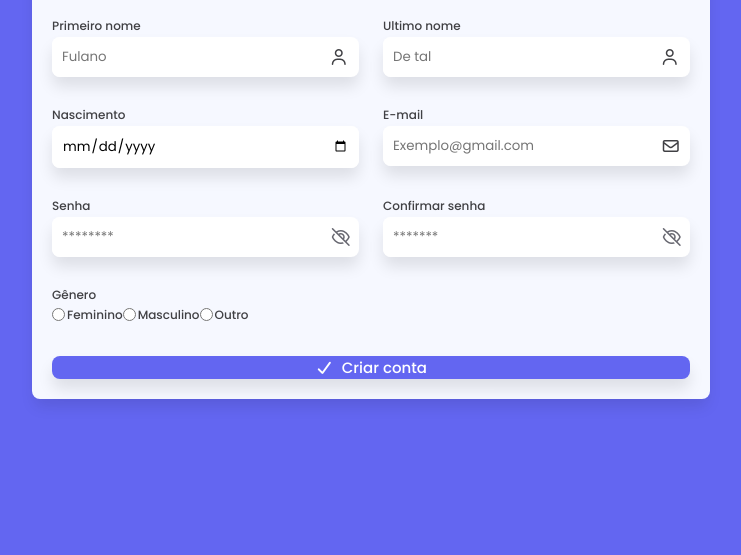
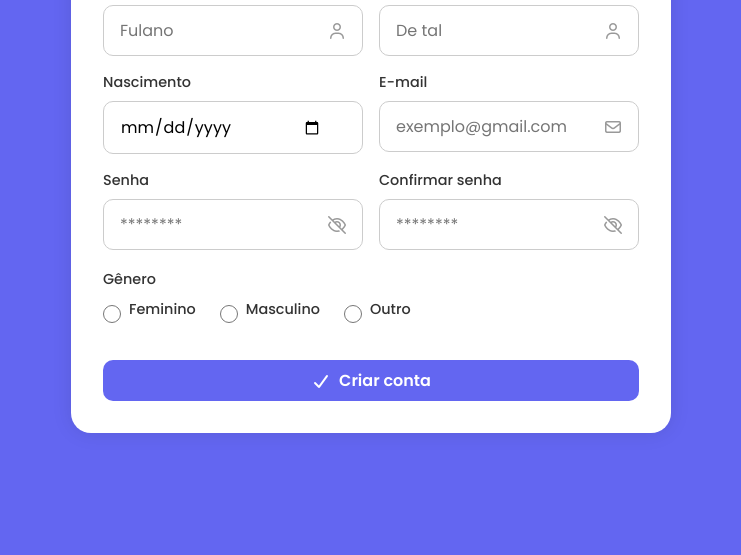
Before and after one commit to Gabriel-Devweb/Formulario-de-cadastro, a plain HTML site: page index.html in a window 1280 px wide. Shown: the part 245-800 px from the top of the page, without its empty margins (269-1010 px from the left). Drawn offline with Linux system fonts and the light colour scheme.

Commit message:
Commit 8 front end

```diff
--- a/index.html
+++ b/index.html
@@ -1,95 +1,110 @@
 <!DOCTYPE html>
 <html lang="pt-br">
 <head>
-    <meta charset="UTF-8">
-    <meta name="viewport" content="width=device-width, initial-scale=1.0">
+  <meta charset="UTF-8" />
+  <meta name="viewport" content="width=device-width, initial-scale=1.0"/>
   <link rel="stylesheet" href="https://cdnjs.cloudflare.com/ajax/libs/font-awesome/7.0.0/css/all.min.css" integrity="sha512-DxV+EoADOkOygM4IR9yXP8Sb2qwgidEmeqAEmDKIOfPRQZOWbXCzLC6vjbZyy0vPisbH2SyW27+ddLVCN+OMzQ==" crossorigin="anonymous" referrerpolicy="no-referrer" />
   <title>Criar conta</title>
-    <link rel="stylesheet" href="./src/style/style.css">
+  <link rel="stylesheet" href="./src/style/style.css" />
 </head>
 <body>
   <main id="form_container">
     <div id="form_header">
-            <h1 id="form_title">
-                Criar conta</h1>
+      <h1 id="form_title">Criar conta</h1>
       <button class="btn-default">
         <i class="fa-solid fa-right-to-bracket"></i>
       </button>
     </div>
+
     <form action="" id="form">
       <div id="input_container">
+        <!-- Nome -->
         <div class="input-box">
           <label for="name" class="form-label">Primeiro nome</label>
           <div class="input-field">
-                        <input type="text" name="name" id="name" class="form-control" placeholder="Fulano">
+            <input type="text" name="name" id="name" class="form-control" placeholder="Fulano" />
             <i class="fa-regular fa-user"></i>
           </div>
+          <small class="error-message"></small>
         </div>
+
+        <!-- Sobrenome -->
         <div class="input-box">
-                    <label for="last_name" class="form-label">Ultimo nome</label>
+          <label for="last_name" class="form-label">Último nome</label>
           <div class="input-field">
-                        <input type="text" name="last_name" id="last_name" class="form-control" placeholder="De tal">
+            <input type="text" name="last_name" id="last_name" class="form-control" placeholder="De tal" />
             <i class="fa-regular fa-user"></i>
           </div>
+          <small class="error-message"></small>
         </div>
+
+        <!-- Data de nascimento -->
         <div class="input-box">
           <label for="birthdate" class="form-label">Nascimento</label>
           <div class="input-field">
-                        <input type="date" name="birthdate" id="birthdate" class="form-control">
+            <input type="date" name="birthdate" id="birthdate" class="form-control" />
           </div>
+          <small class="error-message"></small>
         </div>
+
+        <!-- Email -->
         <div class="input-box">
           <label for="email" class="form-label">E-mail</label>
           <div class="input-field">
-                        <input type="email" name="email" id="email" class="form-control" placeholder="Exemplo@gmail.com">
+            <input type="email" name="email" id="email" class="form-control" placeholder="exemplo@gmail.com" />
             <i class="fa-regular fa-envelope"></i>
           </div>
+          <small class="error-message"></small>
         </div>
+
+        <!-- Senha -->
         <div class="input-box">
           <label for="password" class="form-label">Senha</label>
           <div class="input-field">
-                        <input type="password" name="password" id="password" class="form-control" placeholder="********">
+            <input type="password" name="password" id="password" class="form-control" placeholder="********" />
             <i class="fa-regular fa-eye-slash password-icon"></i>
           </div>
+          <small class="error-message"></small>
         </div>
+
+        <!-- Confirmar senha -->
         <div class="input-box">
           <label for="confirm_password" class="form-label">Confirmar senha</label>
           <div class="input-field">
-                        <input type="password" name="confirm_password" id="confirm_password" class="form-control" placeholder="*******">
+            <input type="password" name="confirm_password" id="confirm_password" class="form-control" placeholder="********" />
             <i class="fa-regular fa-eye-slash password-icon"></i>
           </div>
+          <small class="error-message"></small>
         </div>
+
+        <!-- Gênero -->
         <div class="radio-container">
           <label class="form-label">Gênero</label>
-
           <div id="gender_inputs">
             <div class="radio-box">
-                        <input type="radio" name="gender" id="female" class="form-control" value="female">
-                        <label for="Female" class="form-label">
-                            Feminino
-                        </label>
+              <input type="radio" name="gender" id="female" class="form-control" value="female" />
+              <label for="female" class="form-label">Feminino</label>
             </div>
             <div class="radio-box">
-                        <input type="radio" name="gender" id="male" class="form-control" value="male">
-                        <label for="male" class="form-label">
-                            Masculino
-                        </label>
+              <input type="radio" name="gender" id="male" class="form-control" value="male" />
+              <label for="male" class="form-label">Masculino</label>
             </div>
             <div class="radio-box">
-                        <input type="radio" name="gender" id="orther" class="form-control" value="orther">
-                        <label for="orther" class="form-label">
-                            Outro
-                        </label>
+              <input type="radio" name="gender" id="orther" class="form-control" value="orther" />
+              <label for="orther" class="form-label">Outro</label>
             </div>
           </div>
+          <small class="error-message"></small>
         </div>
       </div>
+
       <button type="submit" class="btn-default">
         <i class="fa-solid fa-check"></i>
         Criar conta
       </button>
     </form>
   </main>
+
   <script src="./src/javascript/script.js"></script>
 </body>
 </html>
--- a/src/style/style.css
+++ b/src/style/style.css
@@ -1,146 +1,133 @@
-@import url('https://fonts.googleapis.com/css2?family=Poppins:ital,wght@0,100;0,200;0,300;0,400;0,500;0,600;0,700;0,800;0,900;1,100;1,200;1,300;1,400;1,500;1,600;1,700;1,800;1,900&display=swap');
+@import url('https://fonts.googleapis.com/css2?family=Poppins:wght@300;400;500;600;700&display=swap');
 
-*{
-margin: 0;
-padding: 0;
-box-sizing: border-box;
-font-family: 'Poppins', sans-serif;
+* {
+  margin: 0;
+  padding: 0;
+  box-sizing: border-box;
+  font-family: 'Poppins', sans-serif;
 }
+
 body {
+  background-color: #6366f1;
+  height: 100vh;
   display: flex;
   justify-content: center;
   align-items: center;
-  min-height: 100vh;
-  background-color: #6366f1;
 }
-.btn-default {
-  background-color: #6366f1;
-  display: flex;
-  align-items: center;
-  border: none;
-  padding-left: 8px 12px;
-  border-radius: 8px;
-  font-size: 15px;
-  font-weight: 500;
-  color: #ffffff;
-  cursor: pointer;
-  justify-content: center;
-  gap: 8px;
-  height: fit-content;
-  box-shadow: 0px 10px 15px -0.3px rgba(0, 0, 0, 0.1);
-  border-radius: 8px;
-  transition: background-color 0.3s ease;
+
+#form_container {
+  background-color: #fff;
+  padding: 2rem;
+  border-radius: 20px;
+  width: 100%;
+  max-width: 600px;
+  box-shadow: 0 0 20px rgba(0, 0, 0, 0.1);
 }
-.btn-default:hover {
-  background-color: #818cf8;
-}
-#form_container {
-  display: flex;
-  flex-direction: column;
-  gap: 32px;
-  height: 100%;
-  background-color: #f6f8ff;
-  padding: 20px;
-  border-radius:8px;
-  box-shadow: 0px 10px 15px -3px rgba(0, 0, 0, 0.1);
-}
+
 #form_header {
   display: flex;
   justify-content: space-between;
   align-items: center;
+  margin-bottom: 1.5rem;
+}
 
+#form_title {
+  font-size: 1.8rem;
+  font-weight: 600;
+  color: #333;
 }
-#form_title {
-  font-weight: 500;
-  color: #272727;
-  position: relative;
+
+.btn-default {
+  background-color: #6366f1;
+  border: none;
+  color: white;
+  padding: 0.5rem 1rem;
+  border-radius: 10px;
+  cursor: pointer;
+  font-size: 1rem;
+  display: flex;
+  align-items: center;
+  gap: 0.5rem;
 }
-#form_title::after {
-  content: '';
-  position: absolute;
-  width: 100px;
-  height: 3px;
-  border-radius: 30px;
-  background-color: #6366f1;
-  left: 0;
-  bottom: 0;
+
+.btn-default:hover {
+  background-color: #4f46e5;
 }
-#form {
-  display: flex;
-  justify-content: space-between;
-  flex-direction: column;
-  gap: 32px;
-  height: 100%;
-}
+
 #input_container {
   display: grid;
   grid-template-columns: 1fr 1fr;
-  gap: 24px;
+  gap: 1rem;
 }
-.form-label {
-  font-size: 12px;
-  color: #404044;
-  font-weight: 500;
+
+.input-box {
+  display: flex;
+  flex-direction: column;
 }
+
 .input-field {
+  position: relative;
   display: flex;
   align-items: center;
-  background-color: #ffff;
-  border-radius: 8px;
-  box-shadow: 0px 10px 15px -0.3px rgba(0, 0, 0, 0.1);
 }
+
+.input-field input {
+  width: 100%;
+  padding: 0.75rem 2.5rem 0.75rem 1rem;
+  border: 1px solid #ccc;
+  border-radius: 10px;
+  font-size: 1rem;
+}
+
 .input-field i {
-  display: flex;
-  align-items: center;
-  width: 30px;
-  height: 20px;
-  color: #404044;
+  position: absolute;
+  right: 1rem;
+  color: #999;
+  cursor: pointer;
 }
-.form-control {
-  padding: 10px;
-  width: 100%;
-  border: none;
-  border-radius: 8px;
+
+.form-label {
+  margin-bottom: 0.5rem;
+  font-weight: 500;
+  font-size: 0.9rem;
+  color: #333;
 }
-.input-field .password-icon {
-  cursor: pointer;
-  color: #676770;
-}
-.form-control:focus {
-  outline: none;
-}
-.input-box .input-field:focus-within {
-  outline: 2px solid #6366f1;
-}
-.input:-webkit-autofill {
--webkit-box-shadow: 0 0 0 1000px white inset !important;
-color: 000;
-}
+
 .radio-container {
   grid-column: span 2;
 }
+
 #gender_inputs {
-display: flex;
-row-gap: 20px;
+  display: flex;
+  gap: 1.5rem;
+  margin-top: 0.5rem;
 }
+
 .radio-box {
   display: flex;
-  gap: 2px;
   align-items: center;
+  gap: 0.5rem;
 }
-.form-control[type="radio"] {
+
+input[type="radio"] {
   accent-color: #6366f1;
+  width: 18px;
+  height: 18px;
 }
-@media screen and (max-width: 500px) {
+
+form > .btn-default {
+  margin-top: 2rem;
+  width: 100%;
+  justify-content: center;
+  font-weight: 600;
+}
+
+@media screen and (max-width: 768px) {
+  #input_container {
+    grid-template-columns: 1fr;
+  }
+
   #form_container {
-    width: 100%;
-    min-height: 100vh;
-    padding: 32px;
-  }
-  #input_container {
-    display: flex;
-    flex-direction: column;
-    gap: 38px;
-
+    padding: 1.5rem;
   }
 }
```
Also changed, not shown: src/javascript/script.js (+14 -18 lines). Lines whose indentation alone changed are shown as unchanged.
